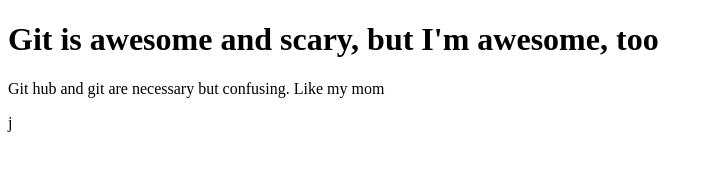
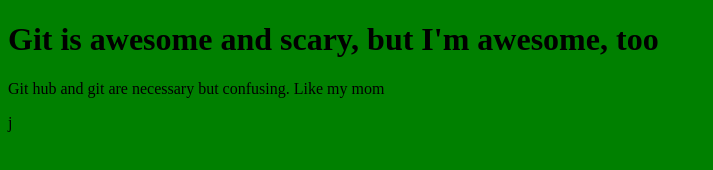
Before and after one commit to dhobson21/github101, a plain HTML site: page index.html in a window 1280 px wide. Shown: the whole page, without its empty margins (0-713 px from the left). Drawn offline with Linux system fonts and the light colour scheme.

Commit message:
add initial css

```diff
--- a/index.html
+++ b/index.html
@@ -5,6 +5,7 @@
     <meta name="viewport" content="width=device-width, initial-scale=1.0">
     <meta http-equiv="X-UA-Compatible" content="ie=edge">
     <title>Document</title>
+    <link rel="stylesheet" href="main.css">
 </head>
 <body>
   <h1>Git is awesome and scary, but I'm awesome, too</h1>
--- /dev/null
+++ b/main.css
@@ -0,0 +1,3 @@
+body {
+    background-color: green
+}
```
